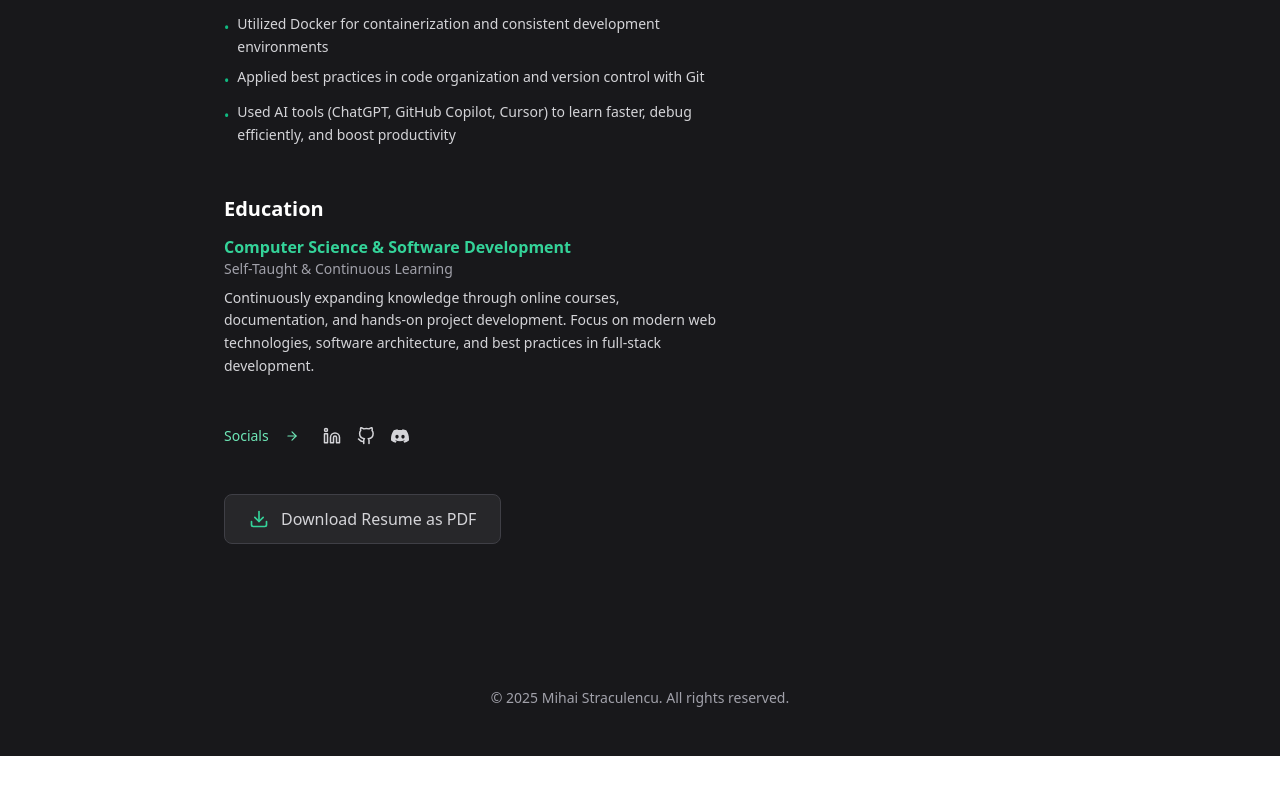
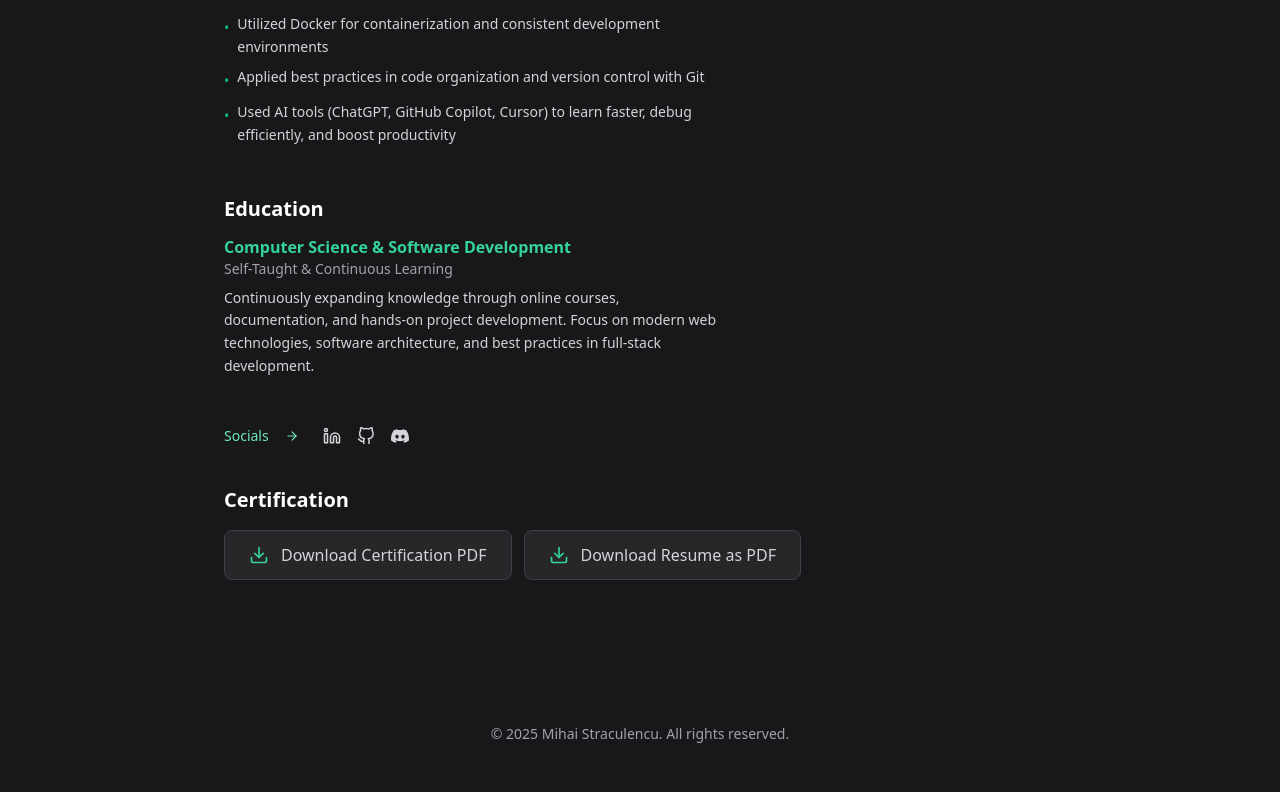
Before and after one commit to mihaissh/portfolio, a React (Vite) app: page /resume in a window 1280 px wide. Shown: the part 903-1695 px from the top of the page. Before the commit the page ends 1659 px from the top, so only its background shows below. Built offline with nearby package versions, Linux system fonts and the light colour scheme.

Commit message:
Add certification download section.
Refactor resume to use reusable certification components and include the certification PDF asset.

```diff
--- /dev/null
+++ b/src/components/Resume/CertificationCard.jsx
@@ -0,0 +1,38 @@
+import { useState } from "react";
+import { PdfModal } from "./PdfModal";
+
+export const CertificationCard = ({ title, pdfSrc }) => {
+  const [isOpen, setIsOpen] = useState(false);
+
+  return (
+    <>
+      <div
+        className="mx-auto w-full max-w-xs sm:max-w-sm rounded-lg overflow-hidden border border-zinc-700 bg-zinc-900 aspect-[1/1.414] cursor-pointer hover:border-emerald-500 transition-colors"
+        role="button"
+        tabIndex={0}
+        aria-label={`Open ${title}`}
+        onClick={() => setIsOpen(true)}
+        onKeyDown={(event) => {
+          if (event.key === "Enter" || event.key === " ") {
+            event.preventDefault();
+            setIsOpen(true);
+          }
+        }}
+      >
+        <iframe
+          title={`${title} preview`}
+          src={`${pdfSrc}#page=1&view=Fit&toolbar=0&navpanes=0`}
+          className="w-full h-full pointer-events-none"
+          loading="lazy"
+          scrolling="no"
+        />
+      </div>
+      <PdfModal
+        isOpen={isOpen}
+        onClose={() => setIsOpen(false)}
+        title={title}
+        pdfSrc={pdfSrc}
+      />
+    </>
+  );
+};
--- /dev/null
+++ b/src/components/Resume/CertificationSection.jsx
@@ -0,0 +1,24 @@
+import { Reveal } from "../About/Reveal";
+import { DownloadButtons } from "./DownloadButtons";
+
+export const CertificationSection = ({ pdfSrc }) => {
+  const downloads = [
+    {
+      href: pdfSrc,
+      label: "Download Certification PDF",
+    },
+    {
+      href: "/resume/MS-Resume.pdf",
+      label: "Download Resume as PDF",
+    },
+  ];
+
+  return (
+    <Reveal>
+      <div className="mt-10">
+        <h3 className="text-xl font-bold text-white mb-3">Certification</h3>
+        <DownloadButtons items={downloads} />
+      </div>
+    </Reveal>
+  );
+};
--- /dev/null
+++ b/src/components/Resume/DownloadButtons.jsx
@@ -0,0 +1,19 @@
+import { FiDownload } from "react-icons/fi";
+
+export const DownloadButtons = ({ items }) => {
+  return (
+    <div className="flex flex-wrap justify-center gap-3 mt-4">
+      {items.map((item) => (
+        <a
+          key={item.href}
+          href={item.href}
+          download
+          className="px-6 py-3 bg-zinc-800 rounded-lg flex items-center gap-3 hover:bg-zinc-700 transition-colors border border-zinc-700 hover:border-emerald-500"
+        >
+          <FiDownload className="text-emerald-400 text-xl" />
+          <span className="text-zinc-300 font-medium">{item.label}</span>
+        </a>
+      ))}
+    </div>
+  );
+};
--- /dev/null
+++ b/src/components/Resume/PdfModal.jsx
@@ -0,0 +1,49 @@
+import { useEffect } from "react";
+import { FiX } from "react-icons/fi";
+
+export const PdfModal = ({ isOpen, onClose, title, pdfSrc }) => {
+  useEffect(() => {
+    if (!isOpen) return undefined;
+    const previousOverflow = document.body.style.overflow;
+    document.body.style.overflow = "hidden";
+
+    return () => {
+      document.body.style.overflow = previousOverflow;
+    };
+  }, [isOpen]);
+
+  if (!isOpen) return null;
+
+  return (
+    <div
+      className="fixed inset-0 z-50 flex items-center justify-center p-4"
+      role="dialog"
+      aria-modal="true"
+      aria-label={title}
+    >
+      <button
+        type="button"
+        onClick={onClose}
+        className="absolute inset-0 bg-black/80"
+        aria-label="Close modal"
+      />
+      <div className="relative w-[90vw] max-w-4xl h-[85vh]">
+        <button
+          type="button"
+          onClick={onClose}
+          className="absolute -top-10 right-0 text-zinc-200 hover:text-emerald-300 transition-colors"
+          aria-label="Close"
+        >
+          <FiX size={28} />
+        </button>
+        <div className="w-full h-full rounded-lg overflow-hidden border border-zinc-700 bg-zinc-900">
+          <iframe
+            title={title}
+            src={`${pdfSrc}#page=1&view=Fit&toolbar=0&navpanes=0`}
+            className="w-full h-full"
+          />
+        </div>
+      </div>
+    </div>
+  );
+};
--- a/src/pages/Resume.jsx
+++ b/src/pages/Resume.jsx
@@ -1,7 +1,8 @@
-import { FiGithub, FiLinkedin, FiArrowRight, FiDownload, FiMail, FiMapPin } from "react-icons/fi";
+import { FiGithub, FiLinkedin, FiArrowRight, FiMail, FiMapPin } from "react-icons/fi";
 import { SiDiscord } from "react-icons/si";
 import { SectionHeader } from "../components/About/SectionHeader";
 import { Reveal } from "../components/About/Reveal";
+import { CertificationSection } from "../components/Resume/CertificationSection";
 
 const SkillBadge = ({ children }) => (
   <span className="px-3 py-1 bg-zinc-800 text-zinc-300 rounded-md text-xs border border-zinc-700">
@@ -193,19 +194,7 @@ export const Resume = () => {
           </aside>
         </div>
 
-        {/* Download PDF Button */}
-        <Reveal>
-          <div className="flex justify-center mt-12">
-            <a
-              href="/resume/MS-Resume.pdf"
-              download
-              className="px-6 py-3 bg-zinc-800 rounded-lg flex items-center gap-3 hover:bg-zinc-700 transition-colors border border-zinc-700 hover:border-emerald-500"
-            >
-              <FiDownload className="text-emerald-400 text-xl" />
-              <span className="text-zinc-300 font-medium">Download Resume as PDF</span>
-            </a>
-          </div>
-        </Reveal>
+        <CertificationSection pdfSrc="/resume/mihai-straculencu-certificare.pdf" />
       </section>
     </main>
   );
```
Also changed, not shown: 1 other file (tests, documents, lock files or other folders).
